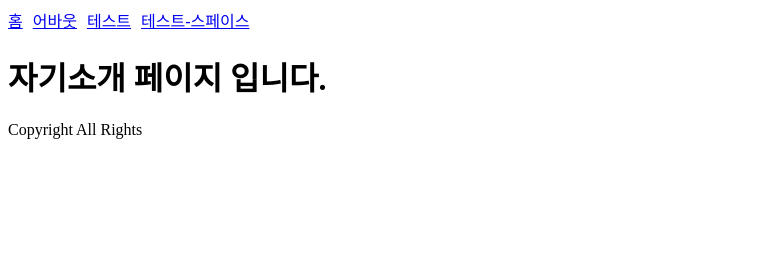
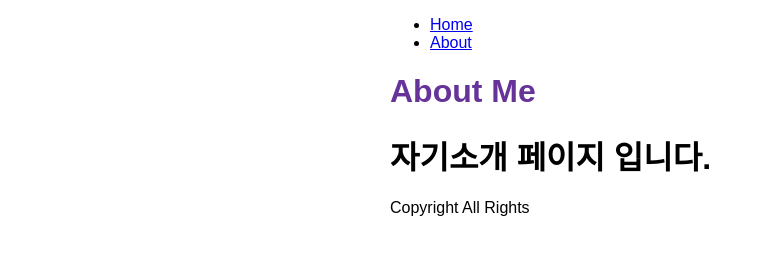
Before and after one commit to jinsu291/my-blog-2022-06-27, a Gatsby site: page /about in a window 1280 px wide. Shown: the whole page, without its empty margins (0-764 px from the left). Built offline with nearby package versions, Linux system fonts and the light colour scheme; Gatsby itself is replaced by a stand-in of ours.

Commit message:
test와 test-space 제거, 레이아웃 꾸미기

```diff
--- a/src/components/layout.js
+++ b/src/components/layout.js
@@ -1,24 +1,40 @@
 import { Link } from "gatsby";
 import React from "react";
 
-function Layout ({ children }) {
+import {container,
+    heading,
+    navLinks,
+    navLinkItem,
+    navLinkText,
+} from "./layout.module.css";
+
+function Layout ({ pageTitle, children }) {
 return (
-    <>
-    <main>
-        <div style = {{display:"flex", gap: 10 }}>
-            <Link to="/">홈</Link>
-            <Link to="/about">어바웃</Link>
-            <Link to="/test">테스트</Link>
-            <Link to="/test-space">테스트-스페이스</Link>
-        </div>
+    <div className={container}>
+        <title>{pageTitle}</title>
+        <nav>
+            <ul className={navLinks}>
+                <li className={navLinkItem}>
+                    <Link className={navLinkText} to="/">
+                        Home
+                    </Link>
+                </li>
+                <li className={navLinkItem}>
+                    <Link className={navLinkText} to="/about">
+                        About
+                    </Link>
+                </li>
+            </ul>
+        </nav>
 
-        {children}
+        <main>
+            <h1 className={heading}>{pageTitle}</h1>
+            {children}
+        </main>
 
     <div>Copyright All Rights</div>
-    </main>
-    </>
-
-)
+    </div>
+);
 }
 
 export default Layout;
--- /dev/null
+++ b/src/components/layout.module.css
@@ -0,0 +1,23 @@
+.container{
+    margin : auto;
+    max-width: 500px;
+    font-family: sans-serif;
+}
+
+.heading {
+    color: rebeccapurple;
+}
+
+.nav-links {
+    display: flex;
+    list-style: none;
+    padding-left: 0;
+}
+
+.nav-link-item {
+    padding-right: 2rem;
+}
+
+.nav-link-text {
+    color: black;
+}
--- a/src/pages/about.js
+++ b/src/pages/about.js
@@ -3,14 +3,10 @@ import Layout from "../components/layout";
 
 function AboutPage() {
     return (
-
-        <Layout>
-            <title>자기소개</title>
-
+        <Layout pageTitle="About Me">
             <h1>자기소개 페이지 입니다.</h1>
         </Layout>
-
     );
-}
+};
 
 export default AboutPage;
```
Also changed, not shown: src/pages/index.js (+3 -7 lines), src/pages/test-space.js (deleted, +0 -16 lines), src/pages/test.js (deleted, +0 -13 lines).
